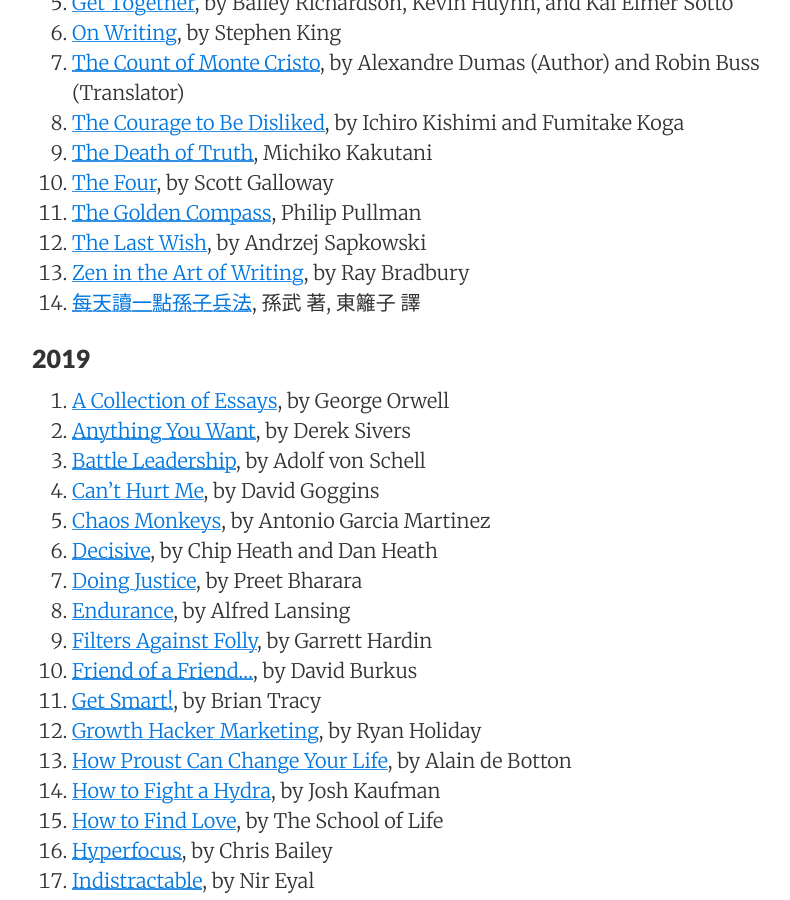
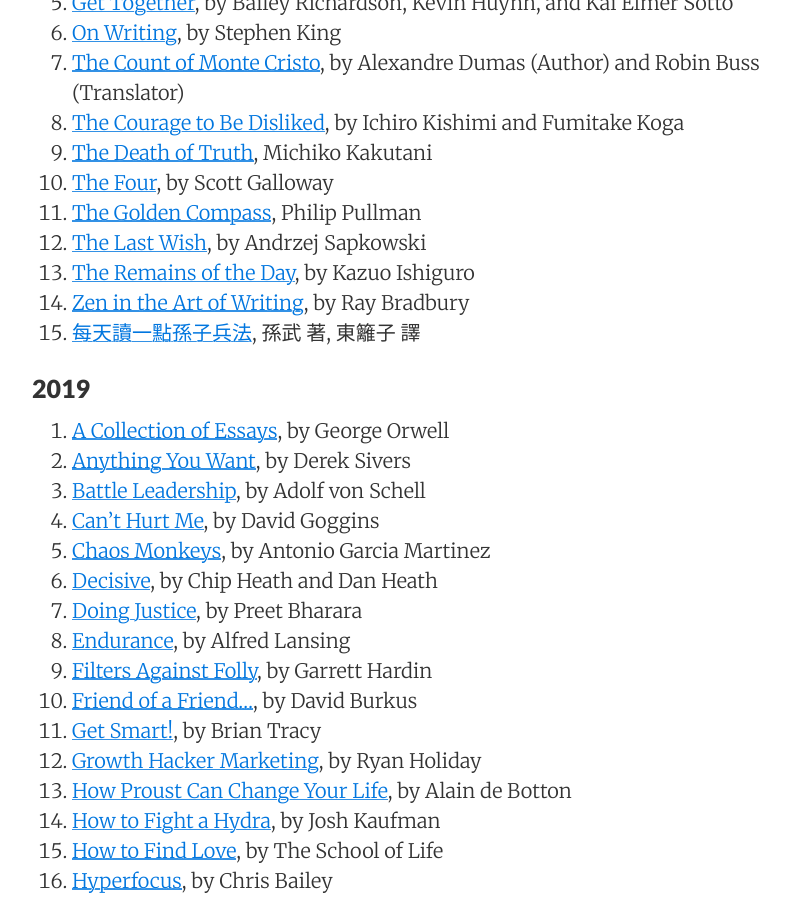
Before and after one commit to sewardlee337/sewardlee337.github.io, a Jekyll site: the page built from readinglist.md, in a window 1280 px wide and 900 px high, scrolled down 740 px. Shown: the whole window, without its empty margins (188-978 px from the left). Built offline with Jekyll 4.4.1, drawn with Linux system fonts in a browser that asks for light colours; nearby versions of some CDN libraries.

Commit message:
Update reading list

```diff
--- a/readinglist.md
+++ b/readinglist.md
@@ -32,6 +32,7 @@ _"My alma mater was books, a good library... I could spend the rest of my life r
 1. [The Four](https://amzn.to/2MHiVii), by Scott Galloway
 1. [The Golden Compass](https://amzn.to/2wTKMqk), Philip Pullman
 1. [The Last Wish](https://amzn.to/2QBo39P), by Andrzej Sapkowski
+1. [The Remains of the Day](https://amzn.to/34vWaFB), by Kazuo Ishiguro
 1. [Zen in the Art of Writing](https://amzn.to/3b1YMgA), by Ray Bradbury
 1. [每天讀一點孫子兵法](https://bit.ly/3bNxnPL), 孫武 著, 東籬子 譯
 
```
